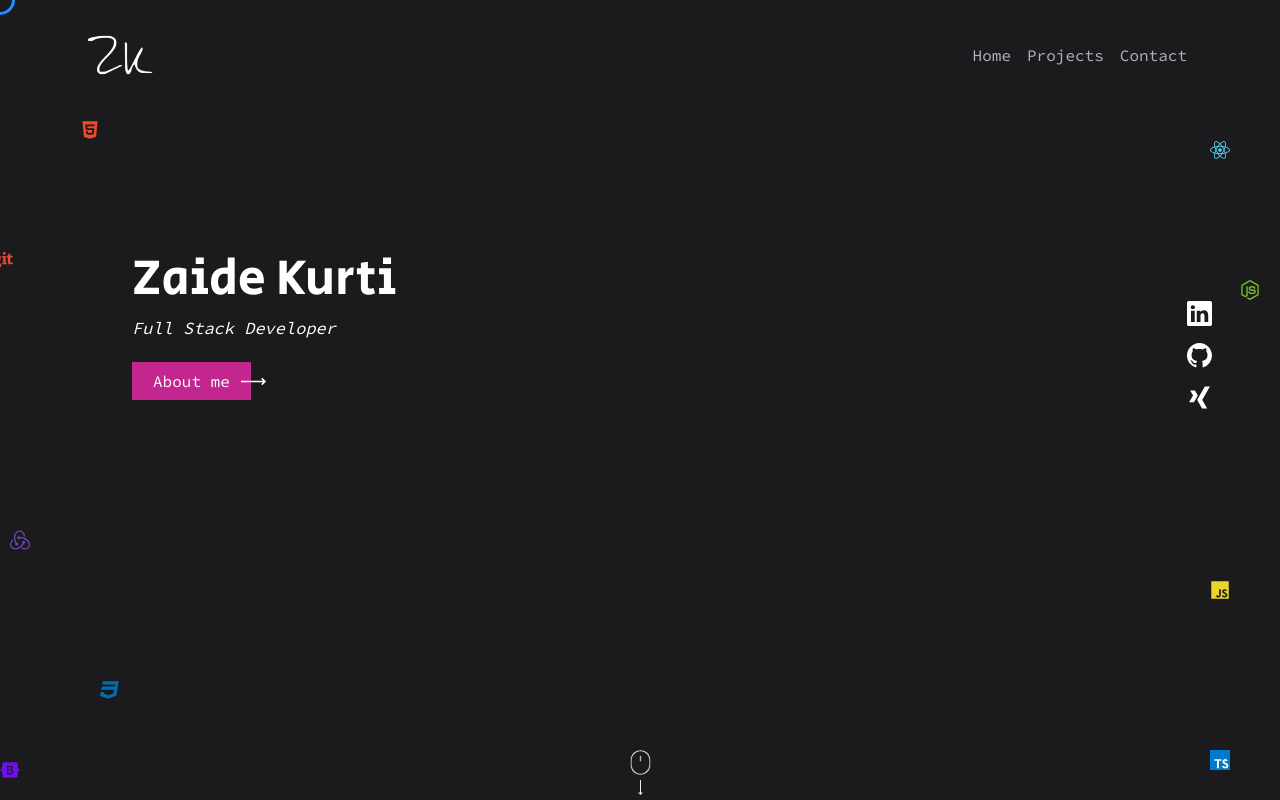
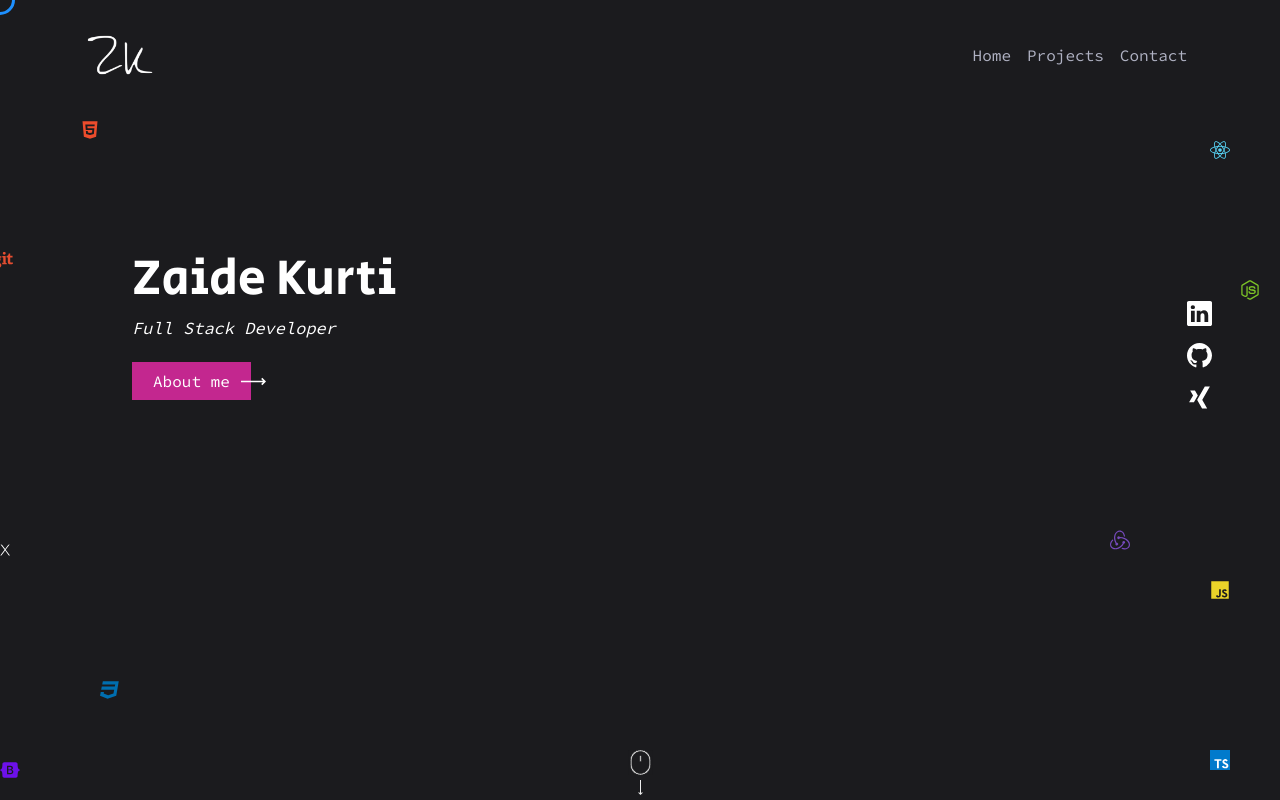
Before and after one commit to Zaiido/zaide-kurti-portfolio, a React (Create React App) app: page / in a window 1280 px wide. Built offline with nearby package versions, Linux system fonts and the light colour scheme; a web font is replaced by a local one.

Commit message:
Fixed icon position

```diff
--- a/src/App.css
+++ b/src/App.css
@@ -213,12 +213,12 @@ svg {
 
 .redux {
     bottom: 250px;
-    left: 10px;
+    right: 150px;
 }
 
 .express {
     bottom: 240px;
-    left: -20px;
+    left: -10px;
 }
 
 button.about-btn {
```
